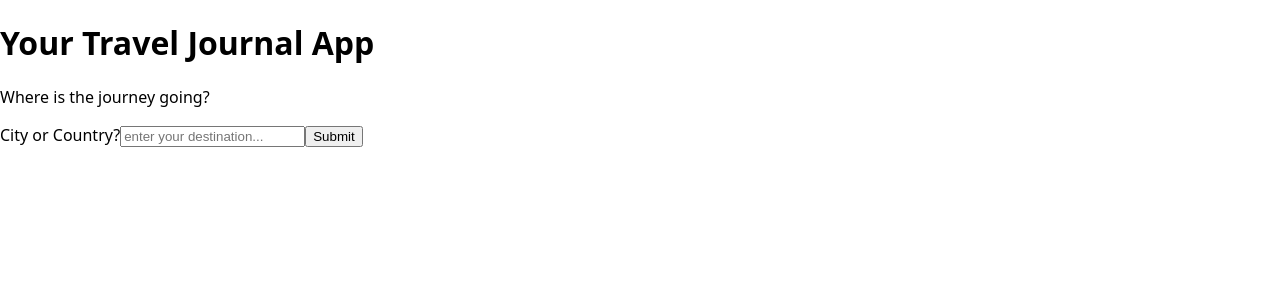
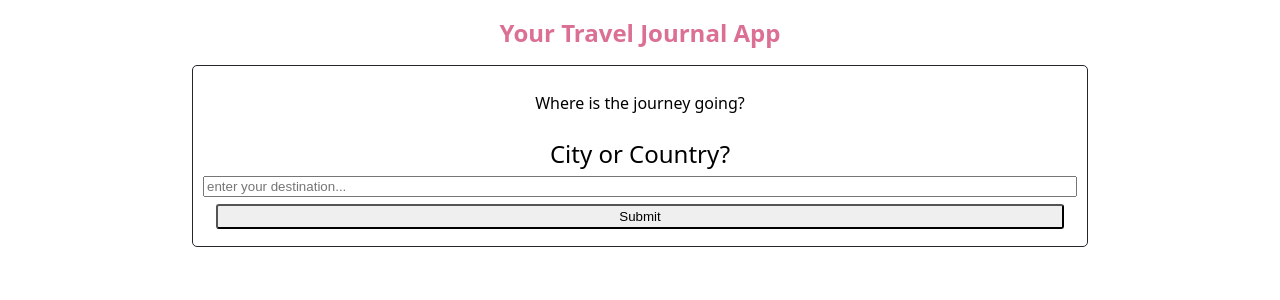
Before and after one commit to IrisHerholz/capstone-project, a Next.js app: page / in a window 1280 px wide. Shown: the top 300 px of the page. Built offline with nearby package versions, Linux system fonts and the light colour scheme.

Commit message:
fixed styling

```diff
--- a/componentens/Landingpage/index.js
+++ b/componentens/Landingpage/index.js
@@ -1,5 +1,6 @@
 import React, { use } from "react";
 import { useState } from "react";
+import styled from "styled-components";
 
 export default function Landingpage() {
   const [entry, setEntry] = useState("");
@@ -15,9 +16,9 @@ export default function Landingpage() {
     <>
       <container>
         {" "}
-        <form onSubmit={handleSubmit}>
+        <Form onSubmit={handleSubmit}>
           <p>Where is the journey going?</p>
-          <label htmlFor="name">City or Country?</label>
+          <Label htmlFor="name">City or Country?</Label>
           <input
             type="text"
             required
@@ -27,10 +28,35 @@ export default function Landingpage() {
             placeholder="enter your destination..."
             onChange={(event) => setEntry(event.target.value)}
           />
-          <button type="submit">Submit</button>
+          <Button type="submit">Submit</Button>
           <>{message}</>
-        </form>
+        </Form>
       </container>
     </>
   );
 }
+
+const Form = styled.form`
+  display: grid;
+  width: 70%;
+  margin: 5px auto;
+  padding: 10px;
+  border: 1px solid rgb(37, 38, 41);
+  border-radius: 5px;
+
+  text-align: center;
+`;
+
+const Label = styled.label`
+  display: center;
+  padding: 0.4rem;
+  border-radius: 4px;
+  font-size: 1.5em;
+  text-align: center;
+`;
+
+const Button = styled.button`
+  border-radius: 3px;
+  margin: 0.5em 1em;
+  padding: 0.25em 1em;
+`;
--- a/pages/index.js
+++ b/pages/index.js
@@ -1,11 +1,17 @@
 import Landingpage from "@/componentens/Landingpage";
-
+import styled from "styled-components";
 export default function HomePage() {
   return (
     <>
       {" "}
-      <h1>Your Travel Journal App</h1>
+      <Title>Your Travel Journal App</Title>
       <Landingpage />
     </>
   );
 }
+
+const Title = styled.h1`
+  font-size: 1.5em;
+  text-align: center;
+  color: palevioletred;
+`;
```
